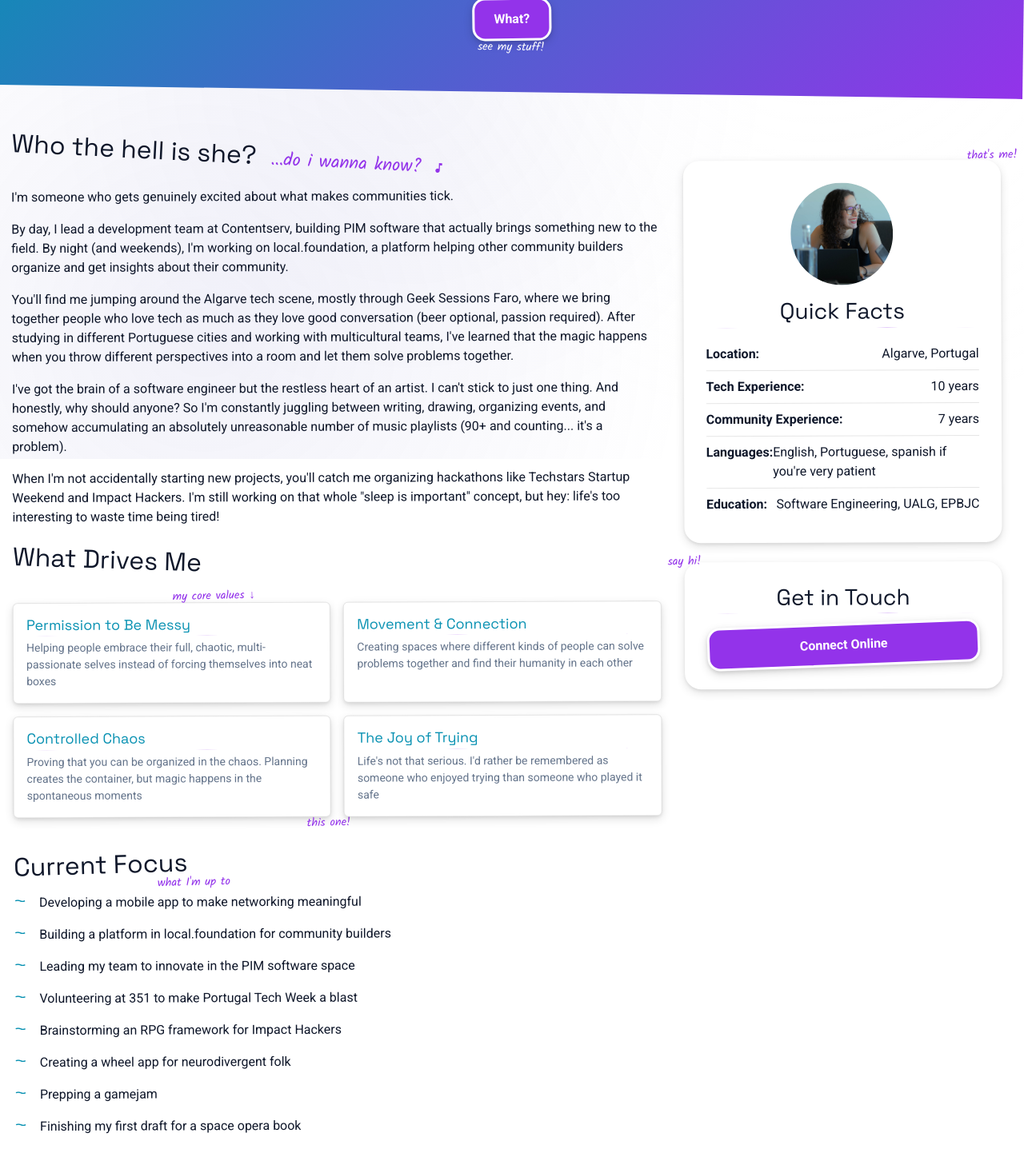
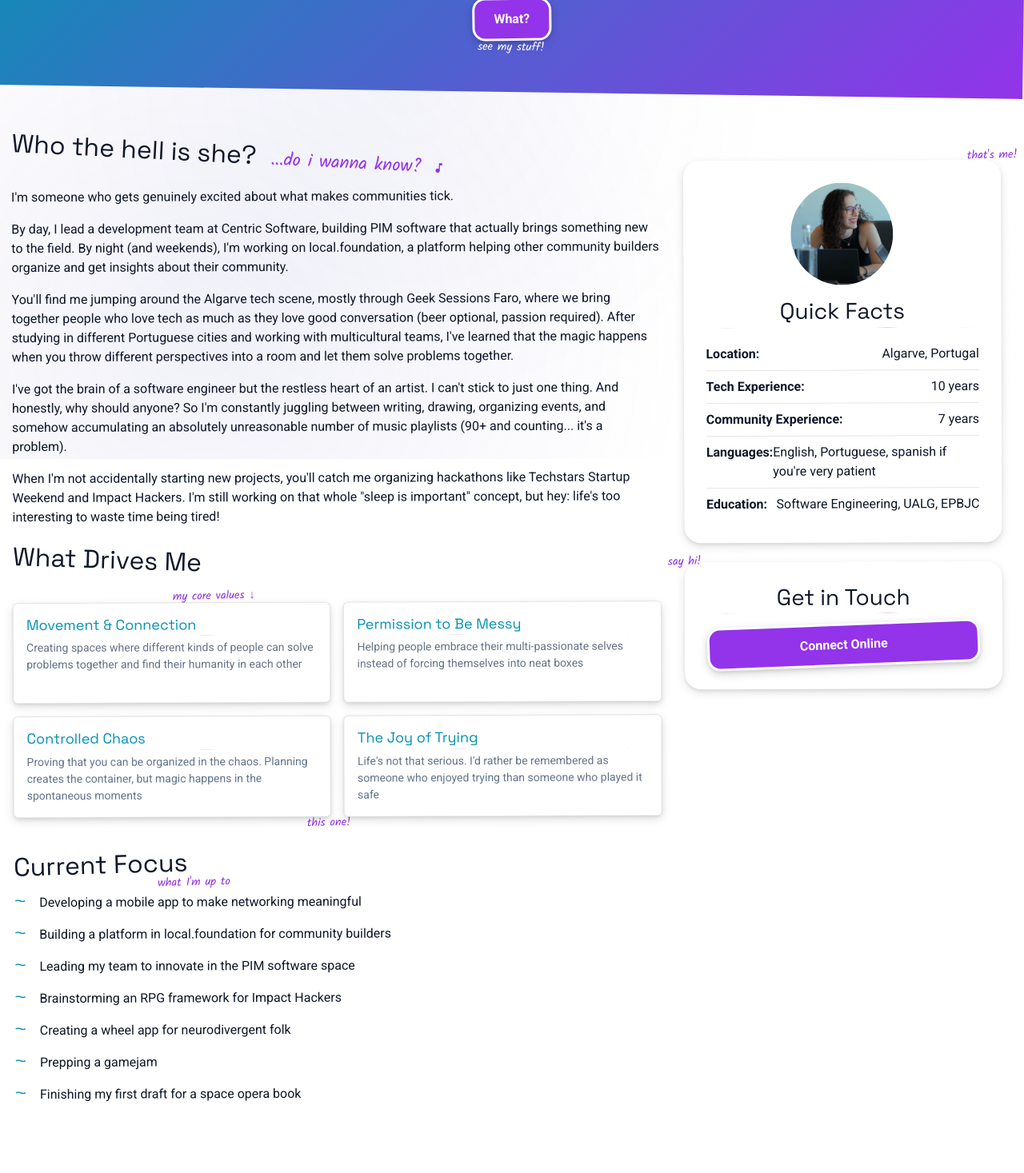
Before and after one commit to penelopeg/penelopeg.github.io, a SvelteKit app: page /about in a window 1280 px wide. Shown: the part 226-1693 px from the top of the page at 80% size. Built offline with nearby package versions, Linux system fonts and the light colour scheme.

Commit message:
changes to rss feed

```diff
--- a/src/lib/components/Seo.svelte
+++ b/src/lib/components/Seo.svelte
@@ -1,7 +1,7 @@
 <script>
   import { base } from '$app/paths';
-  export let title = "Penélope Gonçalves - Tech Lead & Community Builder";
-  export let description = "Tech Lead at Contentserv, Community Builder at Geek Sessions Faro, and founder of local.foundation. Exploring the intersection of technology, art, and community.";
+  export let title = "Penélope Gonçalves - Community Builder";
+  export let description = "Community Builder at Geek Sessions Faro, founder of local.foundation & tech lead at Centric Software. Exploring the intersection of technology, art, and community.";
   export let keywords = "Penélope Gonçalves, penelopeg, lepsies, Tech Lead, Community Builder, Geek Sessions Faro, local.foundation, Algarve tech, Portuguese Women in Tech";
   export let image = base + "/images/profile/penelope.jpeg";
 </script>
@@ -28,5 +28,5 @@
   <link rel="canonical" href="https://penelopeg.github.io" />
 
   <!-- RSS Feed -->
-  <link rel="alternate" type="application/rss+xml" title="Penélope Gonçalves - Blog" href="{base}/blog/rss.xml" />
+  <link rel="alternate" type="application/rss+xml" title="Penélope Gonçalves - Blog" href="{base}/feed" />
 </svelte:head>
--- a/src/routes/+layout.svelte
+++ b/src/routes/+layout.svelte
@@ -90,7 +90,7 @@
           <path d="M14 11a5 5 0 0 0-7.54-.54l-3 3a5 5 0 0 0 7.07 7.07l1.71-1.71"/>
         </svg>
         </a>
-        <a href="{base}/blog/rss.xml" class="social-link" aria-label="RSS Feed">
+        <a href="{base}/feed" class="social-link" aria-label="RSS Feed">
         <svg xmlns="http://www.w3.org/2000/svg" width="24" height="24" viewBox="0 0 24 24" fill="none" stroke="currentColor" stroke-width="2" stroke-linecap="round" stroke-linejoin="round">
           <path d="M4 11a9 9 0 0 1 9 9"></path>
           <path d="M4 4a16 16 0 0 1 16 16"></path>
--- a/src/routes/about/+page.svelte
+++ b/src/routes/about/+page.svelte
@@ -24,7 +24,7 @@
     <div class="about-text">
       <h2 class="chaos-rotate-3">Who the hell is she? <span class="handwritten" style="font-size: 0.7em; margin-left: 10px;">...do i wanna know? <svg style="display: inline; width: 16px; height: 16px; margin-left: 5px;" viewBox="0 0 24 24" fill="currentColor"><path d="M12 3v10.55c-.59-.34-1.27-.55-2-.55-2.21 0-4 1.79-4 4s1.79 4 4 4 4-1.79 4-4V7h4V3h-6z"/></svg></span></h2>
       <p>I'm someone who gets genuinely excited about what makes communities tick.</p>
-      <p>By day, I lead a development team at Contentserv, building PIM software that actually brings something new to the field. By night (and weekends), I'm working on local.foundation, a platform helping other community builders organize and get insights about their community.</p>
+      <p>By day, I lead a development team at Centric Software, building PIM software that actually brings something new to the field. By night (and weekends), I'm working on local.foundation, a platform helping other community builders organize and get insights about their community.</p>
       <p>You'll find me jumping around the Algarve tech scene, mostly through Geek Sessions Faro, where we bring together people who love tech as much as they love good conversation (beer optional, passion required). After studying in different Portuguese cities and working with multicultural teams, I've learned that the magic happens when you throw different perspectives into a room and let them solve problems together.</p>
       <p>I've got the brain of a software engineer but the restless heart of an artist. I can't stick to just one thing. And honestly, why should anyone? So I'm constantly juggling between writing, drawing, organizing events, and somehow accumulating an absolutely unreasonable number of music playlists (90+ and counting... it's a problem).</p>
       <p>When I'm not accidentally starting new projects, you'll catch me organizing hackathons like Techstars Startup Weekend and Impact Hackers. I'm still working on that whole "sleep is important" concept, but hey: life's too interesting to waste time being tired!</p>
@@ -34,13 +34,13 @@
         my core values ↓
       </div>
       <div class="values-grid">
-      <div class="wonky-border value-card chaos-rotate-1">
-        <h3 class="scribble-underline">Permission to Be Messy</h3>
-        <p>Helping people embrace their full, chaotic, multi-passionate selves instead of forcing themselves into neat boxes</p>
-      </div>
       <div class="wonky-border value-card chaos-rotate-2">
         <h3 class="scribble-underline">Movement & Connection</h3>
         <p>Creating spaces where different kinds of people can solve problems together and find their humanity in each other</p>
+      </div>
+      <div class="wonky-border value-card chaos-rotate-1">
+        <h3 class="scribble-underline">Permission to Be Messy</h3>
+        <p>Helping people embrace their multi-passionate selves instead of forcing themselves into neat boxes</p>
       </div>
       <div class="wonky-border value-card chaos-rotate-3">
         <h3 class="scribble-underline">Controlled Chaos</h3>
@@ -63,7 +63,6 @@
       <li>Developing a mobile app to make networking meaningful</li>
       <li>Building a platform in local.foundation for community builders</li>
       <li>Leading my team to innovate in the PIM software space</li>
-      <li>Volunteering at 351 to make Portugal Tech Week a blast</li>
       <li>Brainstorming an RPG framework for Impact Hackers</li>
       <li>Creating a wheel app for neurodivergent folk</li>
       <li>Prepping a gamejam</li>
--- a/src/routes/blog/+page.svelte
+++ b/src/routes/blog/+page.svelte
@@ -78,7 +78,7 @@
     </div>
     <p class="lead chaos-spacing">Thoughts on life, community, culture and creative chaos</p>
     <div class="rss-link-container">
-      <a href="{base}/blog/rss.xml" class="rss-link chaos-rotate-2" target="_blank" rel="noopener noreferrer">
+      <a href="{base}/feed" class="rss-link chaos-rotate-2" target="_blank" rel="noopener noreferrer">
         <svg xmlns="http://www.w3.org/2000/svg" width="18" height="18" viewBox="0 0 24 24" fill="none" stroke="currentColor" stroke-width="2" stroke-linecap="round" stroke-linejoin="round">
           <path d="M4 11a9 9 0 0 1 9 9"></path>
           <path d="M4 4a16 16 0 0 1 16 16"></path>
```
Also changed, not shown: src/routes/feed/+server.js (renamed from src/routes/blog/rss.xml/+server.js).
